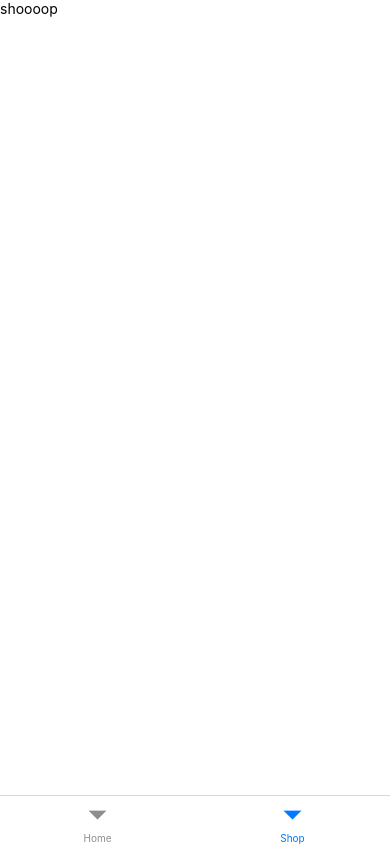
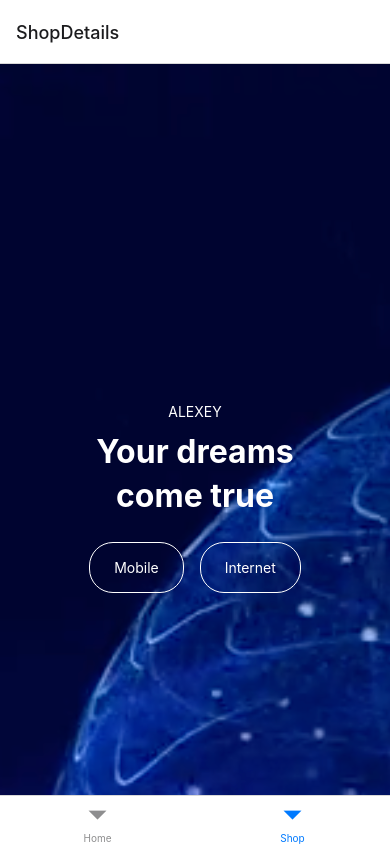
Before and after one commit to asandler77/shop, a React Native app: screen /Shop in a window 390 px wide. Built offline with nearby package versions, Linux system fonts and the light colour scheme; data requests are answered from the project's data file.

Commit message:
Mobile data screen navigation is working

```diff
--- a/db.json
+++ b/db.json
@@ -1,8 +1,11 @@
 {
   "shops": [
-    { "name": "Alexey-1" },
-    { "name": "Alexey-2" },
-    { "name": "Alexey-3" },
-    { "name": "Alexey-4" }
+    {
+      "phonesAndDevices": {
+        "title": "Phones & Devices",
+        "description": "Browse the latest devices and upgrade!",
+        "image": "phone.png"
+      }
+    }
   ]
 }
--- a/src/pages/EntryPoint/MobileAndInternet.tsx
+++ b/src/pages/EntryPoint/MobileAndInternetButtons.tsx
@@ -1,13 +1,27 @@
 import React from 'react';
 import {StyleSheet, Text, TouchableOpacity, View} from 'react-native';
-import {SCREEN_HEIGHT} from '../../constants/Constants';
 import {COLORS} from '../../constants/Colors';
-import {FontSize, LineHeight, Spacing} from '../../constants/UiSize';
+import {LineHeight, Spacing} from '../../constants/UiSize';
+import {useAppDispatch, useAppSelector} from '../../hooks/redux';
+import {fetchShopData} from '../../store/reducers/ActionCreators';
+import { useNavigation } from '@react-navigation/native';
 
-export const MobileAndInternet = () => {
+export const MobileAndInternetButtons = ({navigation}) => {
+  const dispatch = useAppDispatch();
+  const {shopData, isLoading, error} = useAppSelector(state => state.shop);
+
+  console.log('shopData,,', shopData, isLoading, error);
+
+  const onMobilePress = () => {
+    console.log('thunk');
+    dispatch(fetchShopData());
+
+    navigation.navigate('MobileDetails');
+  };
+
   return (
     <View style={styles.container}>
-      <TouchableOpacity style={styles.button}>
+      <TouchableOpacity style={styles.button} onPress={onMobilePress}>
         <Text style={styles.text}>Mobile</Text>
       </TouchableOpacity>
       <TouchableOpacity style={styles.button}>
@@ -20,7 +34,7 @@ export const MobileAndInternet = () => {
 const styles = StyleSheet.create({
   container: {
     flexDirection: 'row',
-    justifyContent: 'center'
+    justifyContent: 'center',
   },
   text: {
     color: COLORS.WHITE,
--- /dev/null
+++ b/src/pages/mobile/MobileDetails.tsx
@@ -0,0 +1,10 @@
+import {Text, View} from 'react-native';
+import React from 'react';
+
+export const MobileDetails = () => {
+  return (
+    <View>
+      <Text>MobileDetails</Text>
+    </View>
+  );
+};
--- /dev/null
+++ b/src/pages/shopDetails/ShopDetails.tsx
@@ -0,0 +1,16 @@
+import {ImageBackground} from 'react-native';
+import {MobileAndInternetButtons} from '../EntryPoint/MobileAndInternetButtons';
+import React from 'react';
+import {TitleSection} from '../EntryPoint/TitleSection';
+
+export const ShopDetails = ({navigation}) => {
+  return (
+    <ImageBackground
+      style={{flex: 1}}
+      source={require('../../assets/icons/planet.png')}
+      resizeMode={'cover'}>
+      <TitleSection />
+      <MobileAndInternetButtons navigation={navigation} />
+    </ImageBackground>
+  );
+};
--- a/src/store/reducers/ActionCreators.ts
+++ b/src/store/reducers/ActionCreators.ts
@@ -5,6 +5,7 @@ import {createAsyncThunk} from '@reduxjs/toolkit';
 export const fetchShopData = createAsyncThunk(
     'shops/fetchAll',
     async (_, thunkAPI) => {
+        console.log('thunk')
     try {
         const response = await axios.get<ShopData[]>('http://localhost:3000/shops')
         return response.data;
--- a/src/store/reducers/UserSlice.ts
+++ b/src/store/reducers/UserSlice.ts
@@ -9,7 +9,7 @@ interface ShopState {
 }
 
 const initialState: ShopState = {
-  shopData: [{name: 'Alexey-totach'}],
+  shopData: [],
   isLoading: true,
   error: '',
 };
--- a/src/tabs/shop/Shop.tsx
+++ b/src/tabs/shop/Shop.tsx
@@ -1,30 +1,18 @@
-import React, {useEffect} from 'react';
-import {Text, View} from 'react-native';
-import {useAppDispatch, useAppSelector} from '../../hooks/redux';
-import {Button} from '../../components/common/Button';
-import {fetchShopData} from '../../store/reducers/ActionCreators';
+import React from 'react';
+import {ImageBackground} from 'react-native';
+import {MobileAndInternetButtons} from '../../pages/EntryPoint/MobileAndInternetButtons';
+import {TitleSection} from '../../pages/EntryPoint/TitleSection';
+import {createNativeStackNavigator} from '@react-navigation/native-stack';
+import {ShopDetails} from '../../pages/shopDetails/ShopDetails';
+import {MobileDetails} from "../../pages/mobile/MobileDetails";
+
+const ButtonStack = createNativeStackNavigator();
 
 export const Shop = () => {
-  const dispatch = useAppDispatch();
-  const {shopData, isLoading, error} = useAppSelector(state => state.shop);
-
-  console.log('shopData,,', shopData, isLoading, error);
-  useEffect(() => {
-    dispatch(fetchShopData());
-  }, []);
-
   return (
-    <View>
-      <Text>shoooop</Text>
-      {/*<Button btnLabel={'button'} onPress={onPress} />*/}
-    </View>
-    // <ImageBackground
-    //   style={{flex: 1}}
-    //   source={require('../../assets/icons/planet.png')}
-    //   resizeMode={'cover'}
-    // >
-    //   {/*<TitleSection />*/}
-    //   {/*<MobileAndInternet />*/}
-    // </ImageBackground>
+    <ButtonStack.Navigator>
+      <ButtonStack.Screen name={'ShopDetails'} component={ShopDetails} />
+      <ButtonStack.Screen name={'MobileDetails'} component={MobileDetails} />
+    </ButtonStack.Navigator>
   );
 };
```
Also changed, not shown: src/types.ts (+7 -3 lines), src/assets/icons/phone.png (added).
